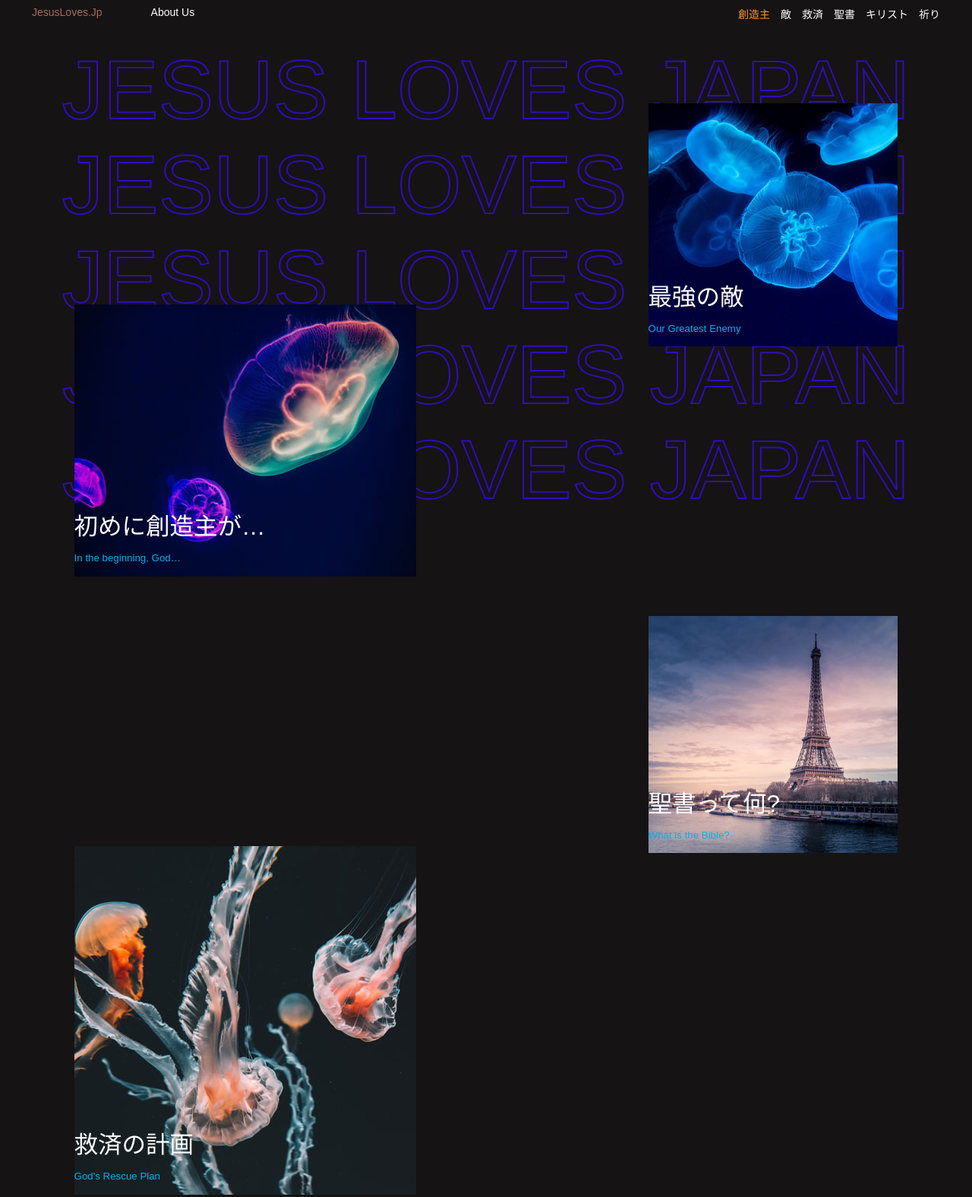
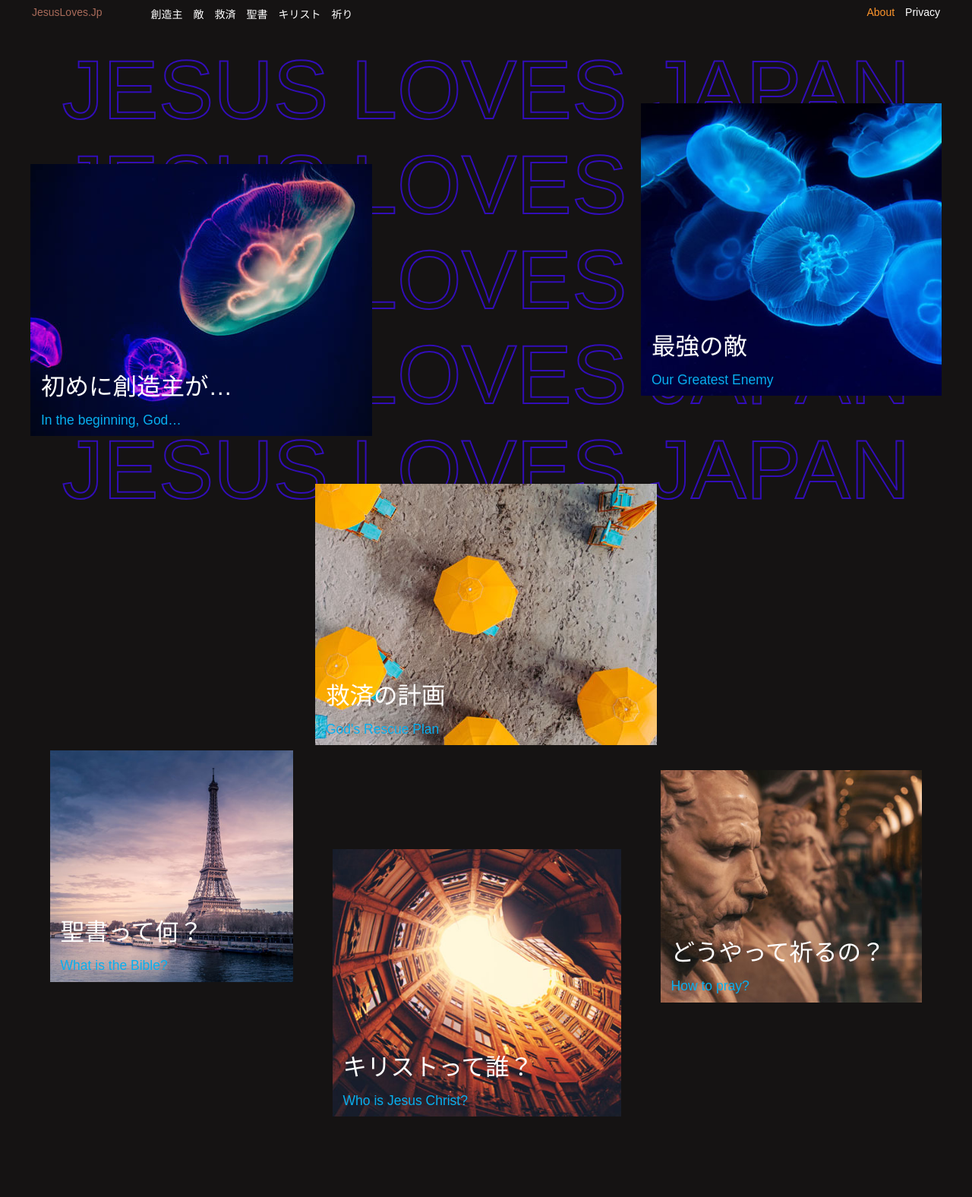
Before and after one commit to zeppytoh/firstgats, a Gatsby site: page / in a window 1280 px wide. Shown: the part 20-1596 px from the top of the page at 76% size. After the commit the page ends 1553 px from the top, so only its background shows below. Built offline with nearby package versions, Linux system fonts and the light colour scheme; Gatsby itself is replaced by a stand-in of ours.

Commit message:
Change title text

```diff
--- a/src/components/homegrid.js
+++ b/src/components/homegrid.js
@@ -27,8 +27,8 @@ export default function Homegrid() {
                 </figcaption>
             </figure>
             <figure class="grid__item">
-                <img class="grid__item-img" src="img/17.jpg" alt="Some image" />
-                <img class="grid__item-img grid__item-img--large" src="img/17_large.jpg" />
+                <img class="grid__item-img" src="img/14.jpg" alt="Some image" />
+                <img class="grid__item-img grid__item-img--large" src="img/14_large.jpg" />
                 <figcaption class="grid__item-caption">
                     <h2 class="grid__item-title">救済の計画</h2>
                     <p class="grid__item-text">
@@ -41,7 +41,7 @@ export default function Homegrid() {
                 <img class="grid__item-img" src="img/1.jpg" alt="Some image" />
                 <img class="grid__item-img grid__item-img--large" src="img/1_large.jpg" />
                 <figcaption class="grid__item-caption">
-                    <h2 class="grid__item-title">聖書って何?</h2>
+                    <h2 class="grid__item-title">聖書って何？</h2>
                     <p class="grid__item-text">
                     What is the Bible?
                     </p>
@@ -62,9 +62,9 @@ export default function Homegrid() {
                 <img class="grid__item-img" src="img/3.jpg" alt="Some image" />
                 <img class="grid__item-img grid__item-img--large" src="img/3_large.jpg" />
                 <figcaption class="grid__item-caption">
-                    <h2 class="grid__item-title">どうやって祈るの?</h2>
+                    <h2 class="grid__item-title">どうやって祈るの？</h2>
                     <p class="grid__item-text">
-                        What is prayer?
+                        How to pray?
                     </p>
                 </figcaption>
             </figure>
--- a/src/components/layout.js
+++ b/src/components/layout.js
@@ -1,4 +1,5 @@
 import React from "react"
+import { Link } from "gatsby"
 import "../styles/base.css"
 
 export default function Layout({ children }) {
@@ -8,17 +9,18 @@ export default function Layout({ children }) {
         <div class="frame__title-wrap">
           <h1 class="frame__title">JesusLoves.Jp</h1>
           <div class="frame__links">
-            <a href="https://tympanus.net/Development/AnimatedImageColumns/">About Us</a>
-
+            <Link to="/1">創造主</Link>
+            <Link to="/2">敵</Link>
+            <Link to="/3">救済</Link>
+            <Link to="/4">聖書</Link>
+            <Link to="/5">キリスト</Link>
+            <Link to="/6">祈り</Link>
           </div>
         </div>
         <div class="frame__demos">
-          <a href="/" class="frame__demo frame__demo--current">創造主</a>
-          <a href="index2.html" class="frame__demo">敵</a>
-          <a href="index3.html" class="frame__demo">救済</a>
-          <a href="index4.html" class="frame__demo">聖書</a>
-          <a href="index5.html" class="frame__demo">キリスト</a>
-          <a href="index6.html" class="frame__demo">祈り</a>
+          <a href="/" class="frame__demo frame__demo--current">About</a>
+          <a href="index2.html" class="frame__demo">Privacy</a>
+
         </div>
       </div>
       <div class="deco">
--- a/src/styles/base.css
+++ b/src/styles/base.css
@@ -316,33 +316,49 @@ a:hover, a:focus {
 	}
 	.grid {
 		display: grid;
-		grid-template-columns: 63% 37%;
+		grid-template-columns: 31% 36% 33%;
 		width: 100%;
 		max-width: 1200px;
 		margin: 10vh auto 0;
 		padding: 0;
 	}
 	.grid__item {
-		padding: 0 4.5vw;
+		padding: 0 0;
 	}
 
 	.grid__item-title {
 		font-size: 2.25rem;
 		font-weight: 400;
-		margin: -5.75rem 0 1.25rem 0;
+		margin: -5.75rem 0 1.25rem 1rem;
 		line-height: 1;
 		color: var(--color-title);
 	}
 
 	.grid__item-text {
 		color: var(--color-grid-text);
-		font-size: 0.95rem;
+		font-size: 1.25rem;
+		margin-left: 1rem;
 	}
 	.grid__item:first-child {
-		padding-top: 35%;
+		padding-top: 10%;
+		grid-column-start: 1;
+		grid-column-end:   3;
 	}
 	.grid__item:nth-child(3) {
-		padding-top: 40%;
+		padding-top: 0;
+		margin: 0 auto;
+		grid-column-start: 1;
+		grid-column-end:   4;
+	}
+	.grid__item:nth-child(4) {
+		padding: 0 2vw;
+	}
+	.grid__item:nth-child(5) {
+		padding: 0 2vw;
+		padding-top: 30%;
+	}
+	.grid__item:nth-child(6) {
+		padding: 2vw;
 	}
 
 }
```
